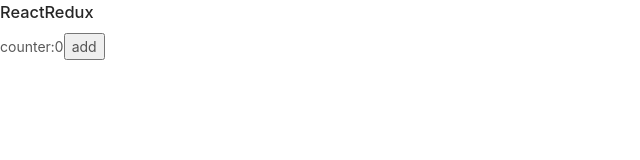
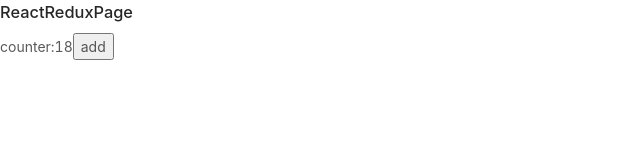
Before and after one commit to xuzhihui123/study-react, a React (Create React App) app: page /user in a window 1280 px wide. Shown: the top 160 px of the page, without its empty margins (0-640 px from the left). Built offline with nearby package versions, Linux system fonts and the light colour scheme.

Commit message:
'react-redux'

```diff
--- a/src/App.js
+++ b/src/App.js
@@ -1,12 +1,12 @@
 import React from 'react';
-import ReactRedux from "./component/ReactRedux";
+import ReactReduxPage from "./component/ReactReduxPage";
 
 
 function App() {
   return (
-    <div className="App">
-       <ReactRedux/>
-    </div>
+        <div className="App">
+          <ReactReduxPage/>
+        </div>
   );
 }
 
--- a/src/component/ReactRedux.js
+++ /dev/null
@@ -1,37 +0,0 @@
-/*
- * @Author: Lancer
- * @Date:2020/4/28
- * @Last Modified by:   Lancer
- * @Last Modified time: 2020/4/28
- */
-
-
-import React, {Component} from 'react';
-
-import store from '../store/CountStore'
-
-class ReactRedux extends Component {
-  componentDidMount() {
-    // store.subscribe(()=>{
-      // this.forceUpdate()   需要调用render跟新 第一种方法跟新
-      // this.setState({})    需要调用render跟新 第二种方法跟新
-      //第三种方式更新 在 index页面 直接跟新顶部
-    // })
-  }
-
-  add=()=>{
-    store.dispatch({type:'add'})
-  }
-  render() {
-    console.log('render');
-    return (
-        <div>
-          <h3>ReactRedux</h3>
-          <span>counter:{store.getState()}</span>
-          <button onClick={this.add}>add</button>
-        </div>
-    );
-  }
-}
-
-export default ReactRedux;
--- /dev/null
+++ b/src/component/ReactReduxPage.js
@@ -0,0 +1,39 @@
+/*
+ * @Author: Lancer
+ * @Date:2020/4/28
+ * @Last Modified by:   Lancer
+ * @Last Modified time: 2020/4/28
+ */
+
+import React, {Component} from 'react';
+import {connect} from 'react-redux'
+
+//connect是一个高阶组件
+
+class ReactReduxPage extends Component {
+  render() {
+    const {counter, add} = this.props
+    console.log(counter);
+    return (
+        <div>
+          <h3>ReactReduxPage</h3>
+          <span>counter:{counter.age}</span>
+          <button onClick={add}>add</button>
+        </div>
+    );
+  }
+}
+
+//connect传两个参数  第一个参数是个回调函数，第二个参数是个对象  映射到组件的props
+
+export default connect(
+    //mapStateToProps
+    state => {
+      return {counter: state}
+    },
+    {
+      add: () => {
+        return {type: 'add'}
+      }
+    }
+)(ReactReduxPage);
--- a/src/index.js
+++ b/src/index.js
@@ -4,20 +4,17 @@ import './index.css';
 import App from './App';
 import * as serviceWorker from './serviceWorker';
 import store from "./store/CountStore";
+import {Provider} from 'react-redux'
 
-const render = ()=>{
-  ReactDOM.render(
-      <React.StrictMode>
-        <App />
-      </React.StrictMode>,
-      document.getElementById('root')
-  );
-}
 
-render()
-
-store.subscribe(render)
-
+ReactDOM.render(
+    <React.StrictMode>
+      <Provider store={store}>
+        <App/>
+      </Provider>
+    </React.StrictMode>,
+    document.getElementById('root')
+);
 
 
 // If you want your app to work offline and load faster, you can change
--- a/src/store/CountStore.js
+++ b/src/store/CountStore.js
@@ -7,10 +7,10 @@
 
 import {createStore} from "redux";
 
-function countStore(state = 0, action) {
+function countStore(state = {age: 18}, action) {
   switch (action.type) {
     case 'add':
-      return state + 1
+      return {age:state.age+1}
     default:
       return state
   }
```
